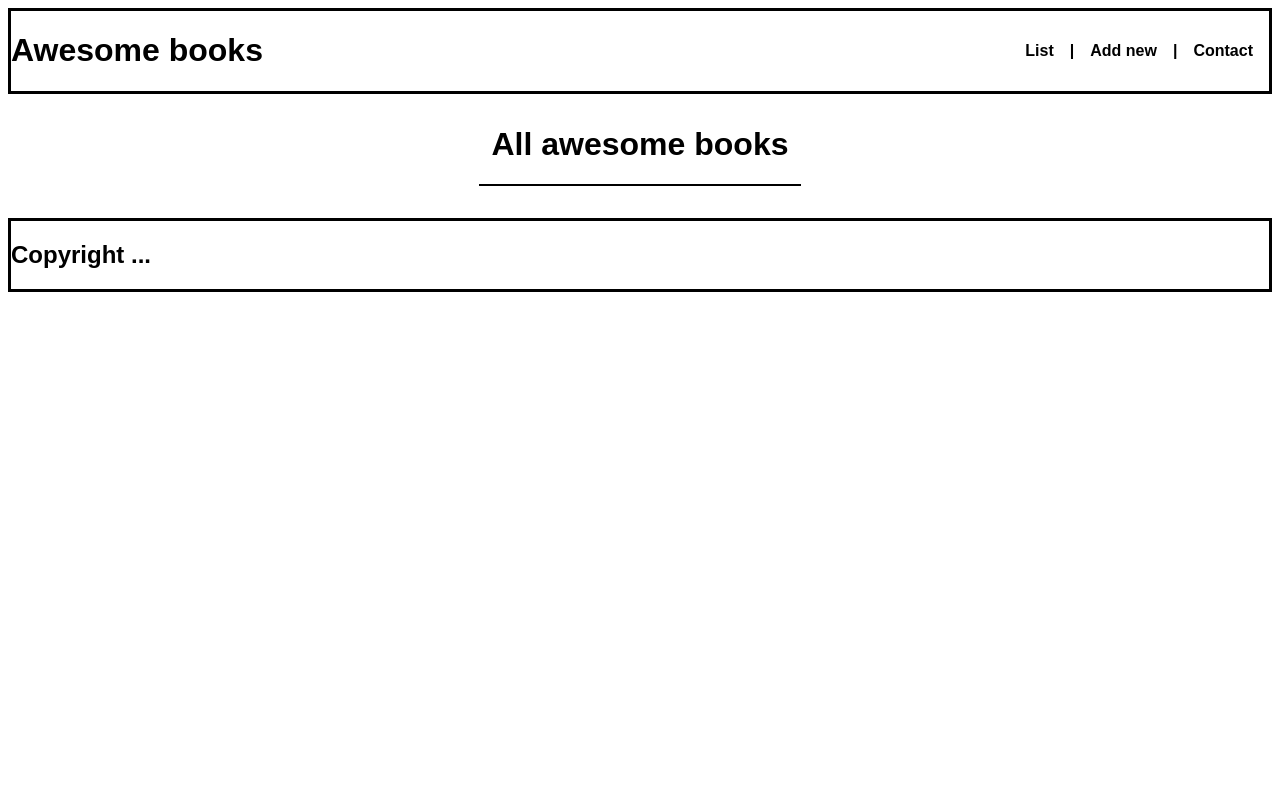
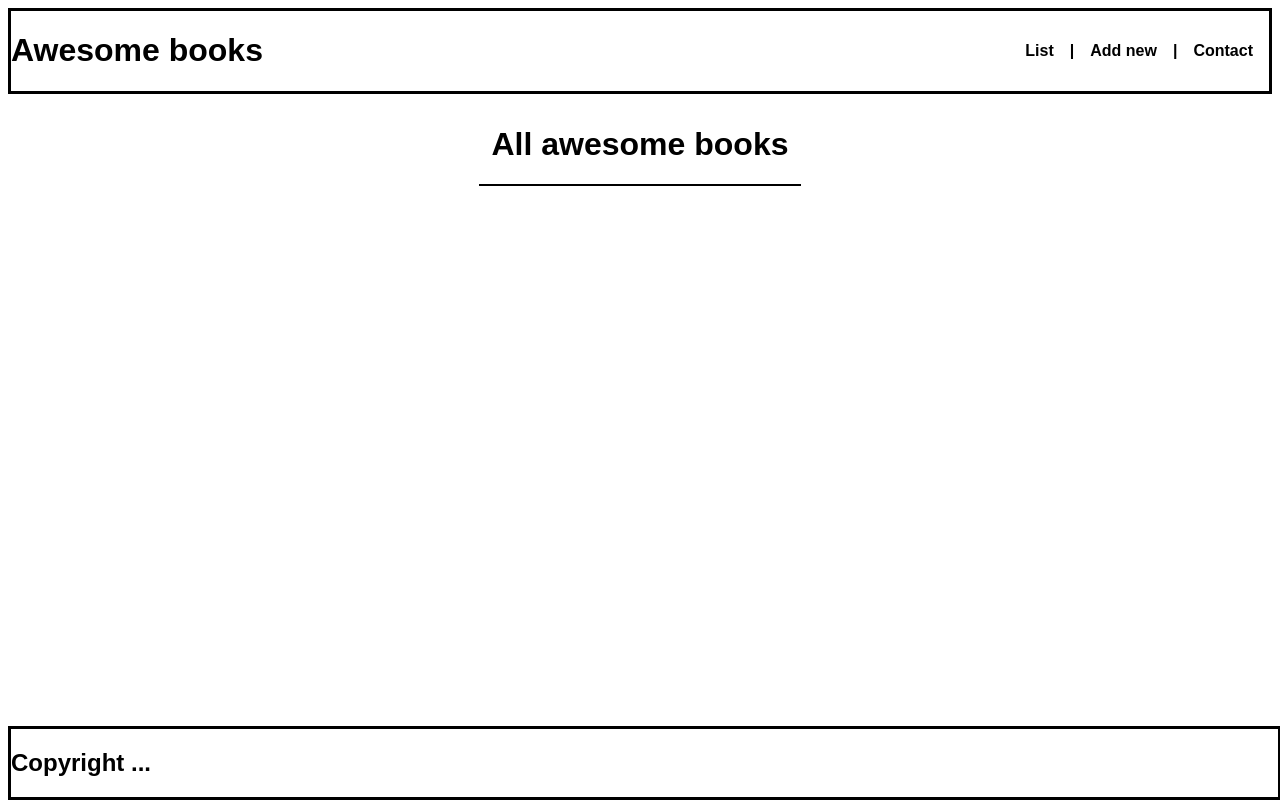
Before and after one commit to odaialazzeh/books, a plain HTML site: page index.html in a window 1280 px wide. Drawn offline with Linux system fonts and the light colour scheme.

Commit message:
Update css file

```diff
--- a/style.css
+++ b/style.css
@@ -2,6 +2,7 @@
 body {
   margin: 0;
   font-family: sans-serif;
+
 }
 
 .container {
@@ -128,7 +129,11 @@ a {
   place-content: center;
 }
 
-footer {
+.footer {
+  position: fixed;
+  left: 0;
+  bottom: 0;
+  width: 99%;
+  margin-left: 0.5em;
   border: 3px solid black;
-  margin: 2em 0.5em 0;
 }
```
